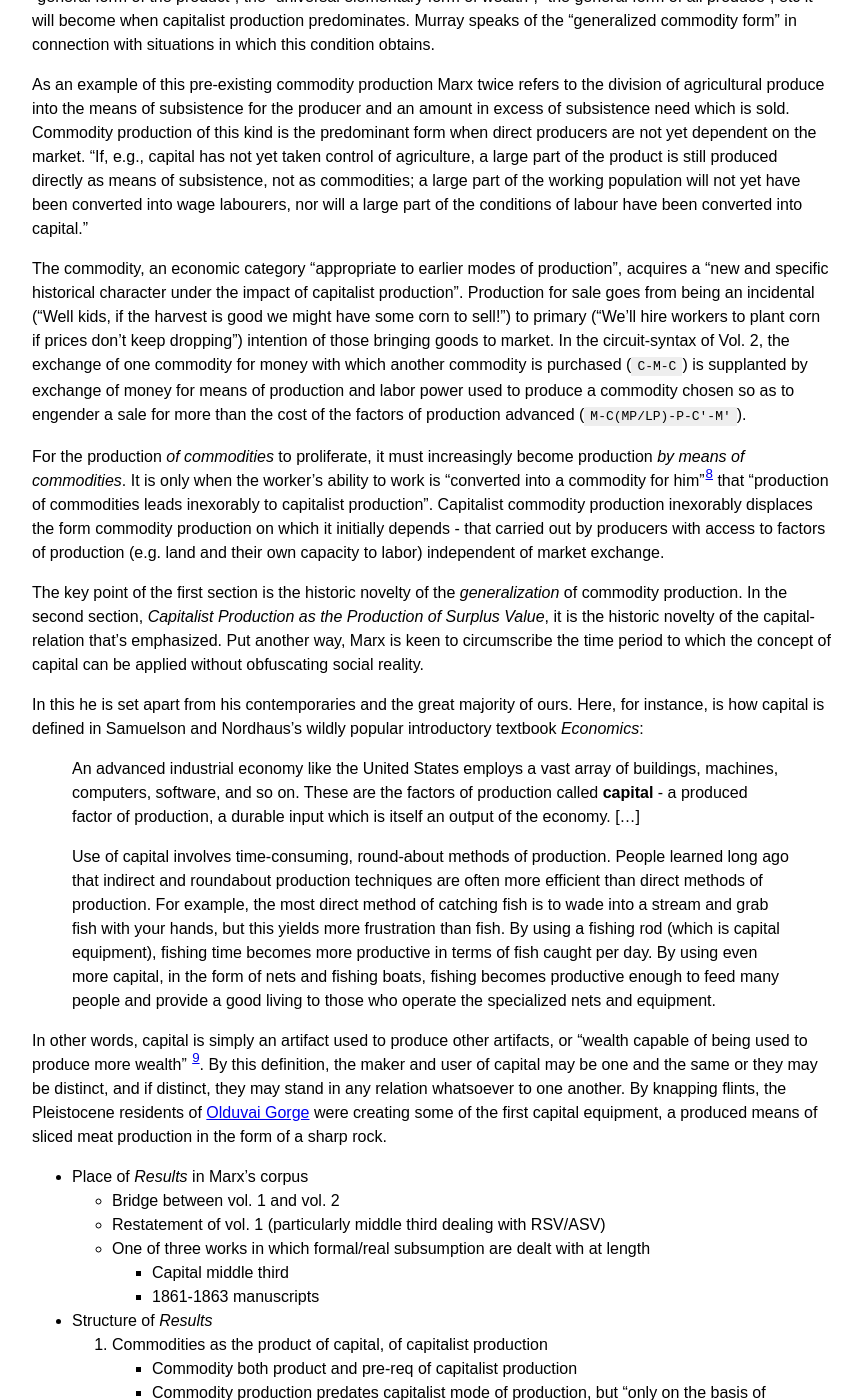
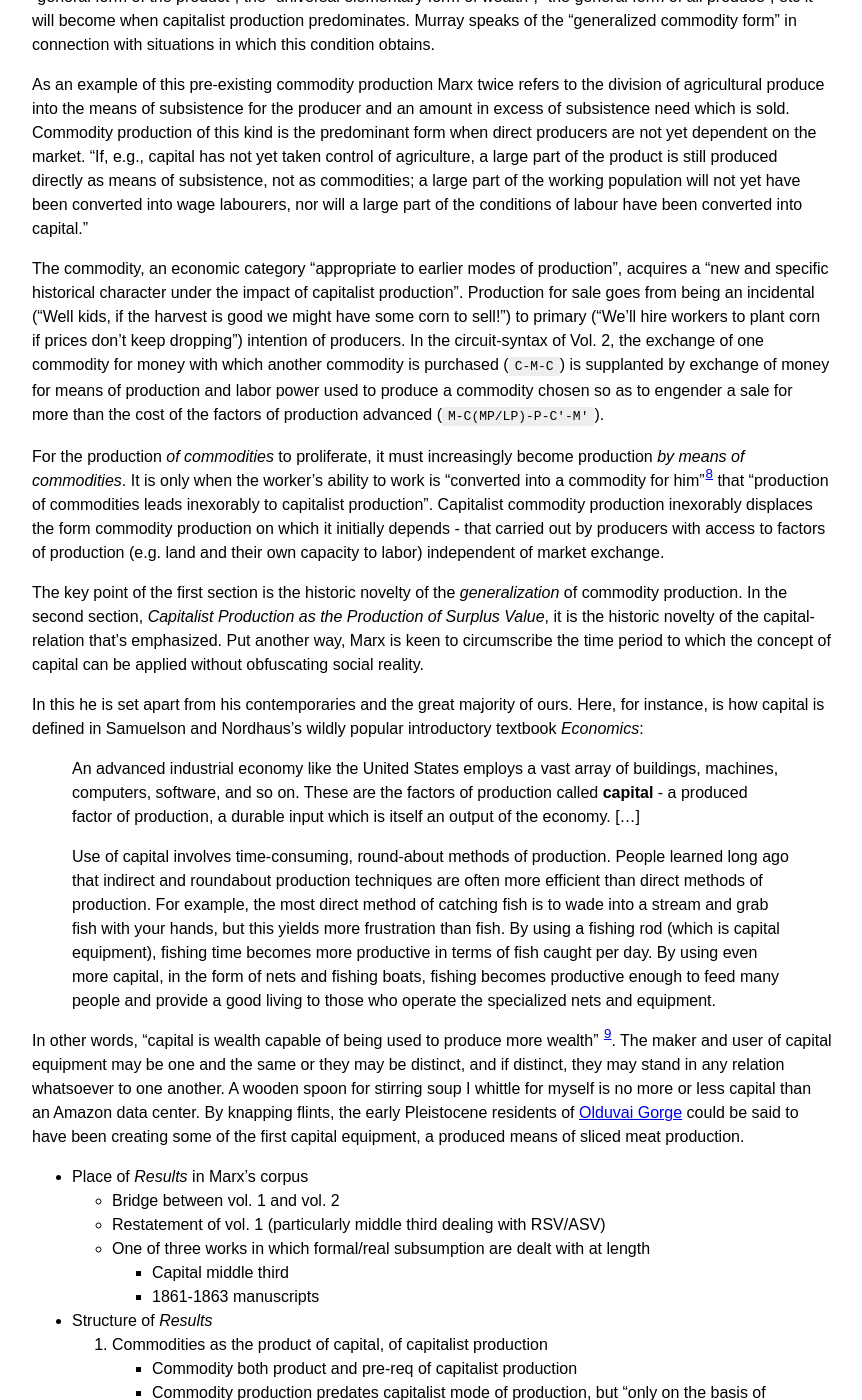
Before and after one commit to heiswayi/the-plain, a Jekyll site: the page built from _posts/2016-09-05-making-european-working-class.md, in a window 1280 px wide and 1400 px high, scrolled down 1689 px. Shown: the whole window, without its empty margins (208-1070 px from the left). Built offline with Jekyll 4.4.1, drawn with Linux system fonts in a browser that asks for light colours; some of the changed text lies outside the part shown.

Commit message:
title, wealth 2 wealth
Signed-off-by: Bjorn Westergard <bjornw@gmail.com>

```diff
--- a/_posts/2016-09-05-making-european-working-class.md
+++ b/_posts/2016-09-05-making-european-working-class.md
@@ -24,7 +24,7 @@ In what follows I'll try to provide some interpretive cues for _Results_ drawn l
 
 _Results_ was intended as "a summary of Volume 1 and as a _bridge_ between Volumes 1 and 2 [of Capital]"[^mandel] (italics original). It is a summary in that it deals with the same subject matter as the "middle third" of Volume 1[^middlethird]: the production of absolute and relative surplus value, which correspond to formal and real subsumption respectively. It sets the stage for Volume II's discussion of the circuits of capital by adumbrating how such circuits could get underway, and in particular how they could incorporate pre-existing labor processes (e.g. those of artisans).
 
-In the first of three sections, _Commodities as the Product of Capital_, the commodity is presented as the form of wealth adequate to capitalist production [^commodityform]. That wealth should take the form of commodities is both a prerequisite and consequence of capitalist production:
+In the first of three sections, _Commodities as the Product of Capital_, as in the Chapter 1 of Volume 1, the commodity is presented as the form of wealth in capitalist societies [^commodityform]. That wealth should take the form of commodities is both a prerequisite and consequence of capitalist production:
 
 > The commodity, as the elementary form of bourgeois wealth, was our starting point, the presupposition for the emergence of capital. On the other hand, commodities now appear as the product of capital.
 
@@ -36,7 +36,7 @@ Commodity production antedates the development of capitalist production but the
 
 As an example of this pre-existing commodity production Marx twice refers to the division of agricultural produce into the means of subsistence for the producer and an amount in excess of subsistence need which is sold. Commodity production of this kind is the predominant form when direct producers are not yet dependent on the market. "If, e.g., capital has not yet taken control of agriculture, a large part of the product is still produced directly as means of subsistence, not as commodities; a large part of the working population will not yet have been converted into wage labourers, nor will a large part of the conditions of labour have been converted into capital."
 
-The commodity, an economic category "appropriate to earlier modes of production", acquires a "new and specific historical character under the impact of capitalist production". Production for sale goes from being an incidental ("Well kids, if the harvest is good we might have some corn to sell!") to primary ("We'll hire workers to plant corn if prices don't keep dropping") intention of those bringing goods to market. In the circuit-syntax of Vol. 2, the exchange of one commodity for money with which another commodity is purchased (`C-M-C`) is supplanted by exchange of money for means of production and labor power used to produce a commodity chosen so as to engender a sale for more than the cost of the factors of production advanced (`M-C(MP/LP)-P-C'-M'`).
+The commodity, an economic category "appropriate to earlier modes of production", acquires a "new and specific historical character under the impact of capitalist production". Production for sale goes from being an incidental ("Well kids, if the harvest is good we might have some corn to sell!") to primary ("We'll hire workers to plant corn if prices don't keep dropping") intention of producers. In the circuit-syntax of Vol. 2, the exchange of one commodity for money with which another commodity is purchased (`C-M-C`) is supplanted by exchange of money for means of production and labor power used to produce a commodity chosen so as to engender a sale for more than the cost of the factors of production advanced (`M-C(MP/LP)-P-C'-M'`).
 
 For the production _of commodities_ to proliferate, it must increasingly become production _by means of commodities_. It is only when the worker's ability to work is "converted into a commodity for him"[^forHim] that "production of commodities leads inexorably to capitalist production". Capitalist commodity production inexorably displaces the form commodity production on which it initially depends - that carried out by producers with access to factors of production (e.g. land and their own capacity to labor) independent of market exchange.
 
@@ -48,7 +48,7 @@ In this he is set apart from his contemporaries and the great majority of ours.
 
 > Use of capital involves time-consuming, round-about methods of production. People learned long ago that indirect and roundabout production techniques are often more efficient than direct methods of production. For example, the most direct method of catching fish is to wade into a stream and grab fish with your hands, but this yields more frustration than fish. By using a fishing rod (which is capital equipment), fishing time becomes more productive in terms of fish caught per day. By using even more capital, in the form of nets and fishing boats, fishing becomes productive enough to feed many people and provide a good living to those who operate the specialized nets and equipment.
 
-In other words, capital is simply an artifact used to produce other artifacts, or "wealth capable of being used to produce more wealth" [^wealth2wealth]. By this definition, the maker and user of capital may be one and the same or they may be distinct, and if distinct, they may stand in any relation whatsoever to one another. By knapping flints, the Pleistocene residents of [Olduvai Gorge](https://en.wikipedia.org/wiki/Olduvai_Gorge#Toolmaking) were creating some of the first capital equipment, a produced means of sliced meat production in the form of a sharp rock.
+In other words, "capital is wealth capable of being used to produce more wealth" [^wealth2wealth]. The maker and user of capital equipment may be one and the same or they may be distinct, and if distinct, they may stand in any relation whatsoever to one another. A wooden spoon for stirring soup I whittle for myself is no more or less capital than an Amazon data center. By knapping flints, the early Pleistocene residents of [Olduvai Gorge](https://en.wikipedia.org/wiki/Olduvai_Gorge#Toolmaking) could be said to have been creating some of the first capital equipment, a produced means of sliced meat production.
 
 - Place of _Results_ in Marx's corpus
   - Bridge between vol. 1 and vol. 2
```
Also changed, not shown: other parts of _posts/2016-09-05-making-european-working-class.md (+1 -1 lines).
